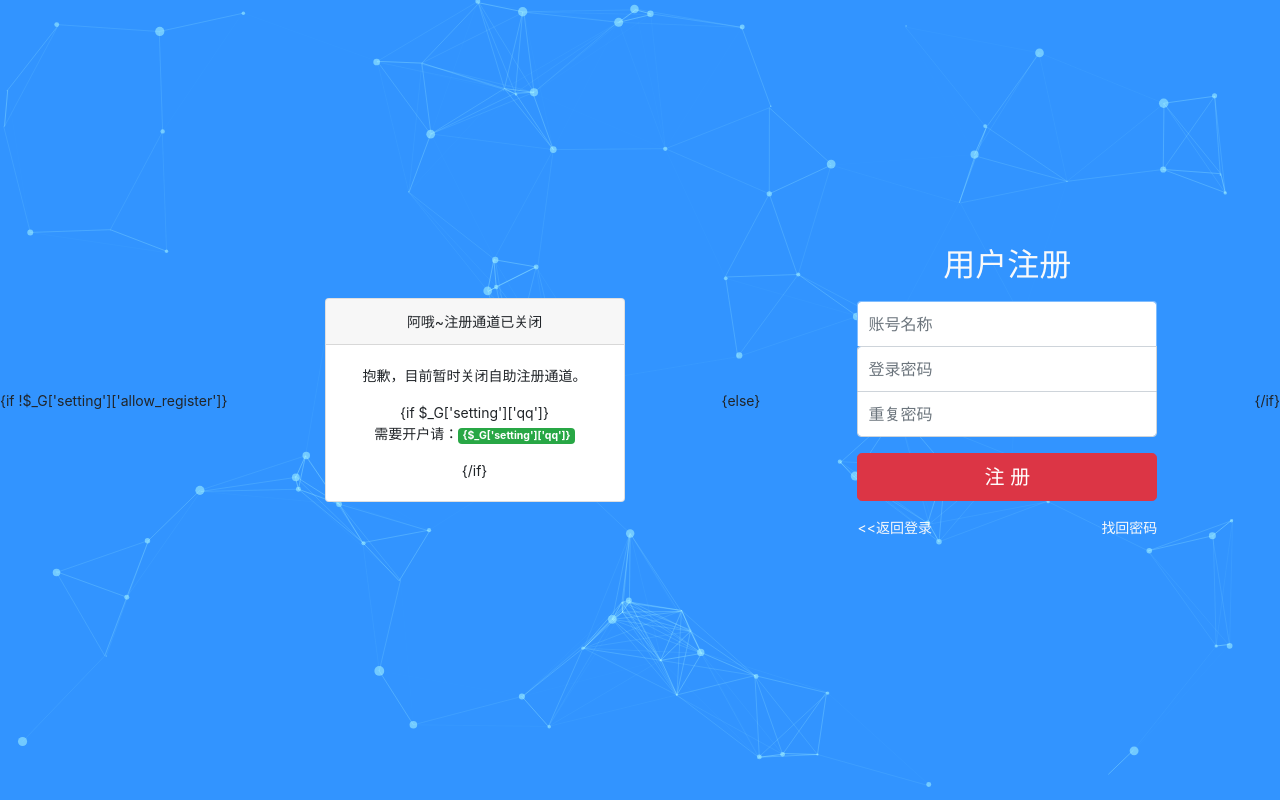
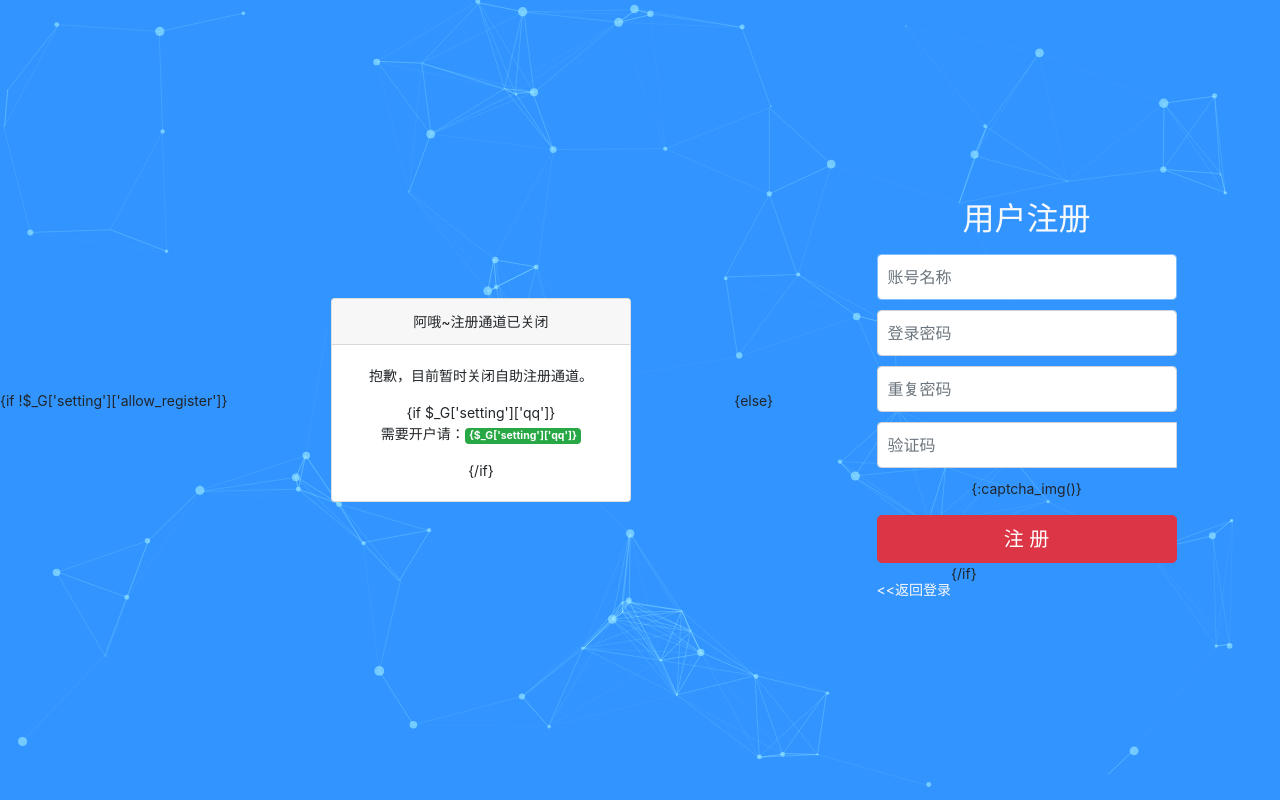
Before and after one commit to XiaolinLeo/sucai_jiexi, a PHP site: page /DbName/app/index/view/account_register.php in a window 1280 px wide. Run offline with PHP 8.4, Linux system fonts and the light colour scheme; data that the repository does not hold is empty.

Commit message:
细节处理

```diff
--- a/app/index/view/account_login.php
+++ b/app/index/view/account_login.php
@@ -64,7 +64,7 @@
 					<a class="text-light" href="{:url('index/account/register')}">注册账号</a>
 				{/if}
 			</div>
-			<a class="text-light" href="{:url('index/account/get_password')}">找回密码</a>
+			<!-- <a class="text-light" href="{:url('index/account/get_password')}">找回密码</a> -->
 		</div>
 		<div class="mt-3 text-light">
         </div>
--- a/app/index/view/account_register.php
+++ b/app/index/view/account_register.php
@@ -37,6 +37,11 @@
 		canvas{display:block;vertical-align:bottom;}
 
 		#particles{ width: 100%; height: 100%; background-color: rgba(0, 0, 255, 0.6);position: absolute; left: 0; top: 0;right: 0;bottom: 0; z-index:-1;}
+				.center-block {
+  display: block;
+  margin-left: auto;
+  margin-right: auto;
+}
 
 	</style>
 
@@ -76,19 +81,23 @@
 
 			<h2 class="mb-3 font-weight-normal text-light">用户注册</h2>
 
-			<input type="text" class="form-control" name="username" placeholder="账号名称" required autofocus style="border-bottom-left-radius: 0;border-bottom-right-radius: 0;border-bottom: 0;">
+			<input type="text" class="form-control" name="username" placeholder="账号名称" required autofocus style="margin-bottom:10px;" >
 
-			<input type="password" class="form-control" name="password" placeholder="登录密码" required style="border-bottom: 0;border-top-right-radius: 0;border-bottom-left-radius: 0;border-bottom-right-radius: 0;">
+			<input type="password" class="form-control" name="password" placeholder="登录密码" required style="margin-bottom:10px;">
 
-			<input type="password" class="form-control" name="password_confirm" placeholder="重复密码" required style="border-top-left-radius: 0;border-top-right-radius: 0;">
-
+			<input type="password" class="form-control" name="password_confirm" placeholder="重复密码" required style="margin-bottom:10px;">
+			<div class="input-group">
+  		<input type="text" class="form-control" id="verifyCode" name="verifyCode" placeholder="验证码" aria-describedby="basic-addon2" style="margin-bottom:10px;">
+  		<div class="input-group center-block" >
+		{:captcha_img()}
+	</div>
 			<button class="btn btn-lg btn-danger btn-block btn-submit ajax-post mt-3" type="submit">注 册</button>
 
 			<div class="d-flex justify-content-between mt-3">
 
 				<a class="text-light" href="{:url('index/account/login')}"><<返回登录</a>
 
-				<a class="text-light" href="{:url('index/account/get_password')}">找回密码</a>
+				<!-- <a class="text-light" href="{:url('index/account/get_password')}">找回密码</a> -->
 
 			</div>
 
```
Also changed, not shown: app/index/controller/Account.php (+7 -1 lines), sucai.sql (+4 -4 lines), favicon.ico.
